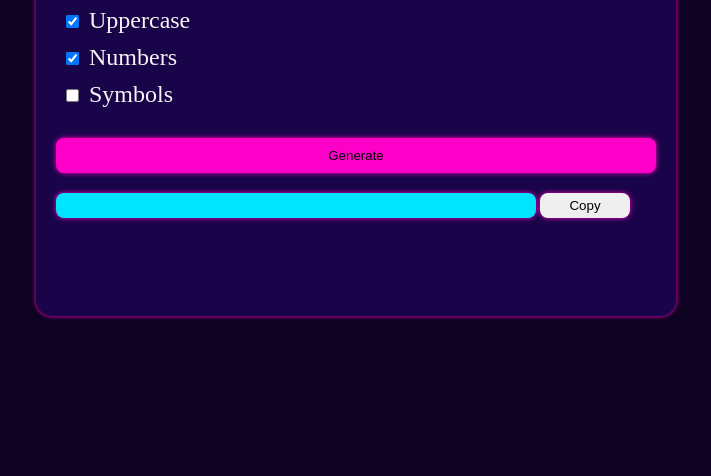
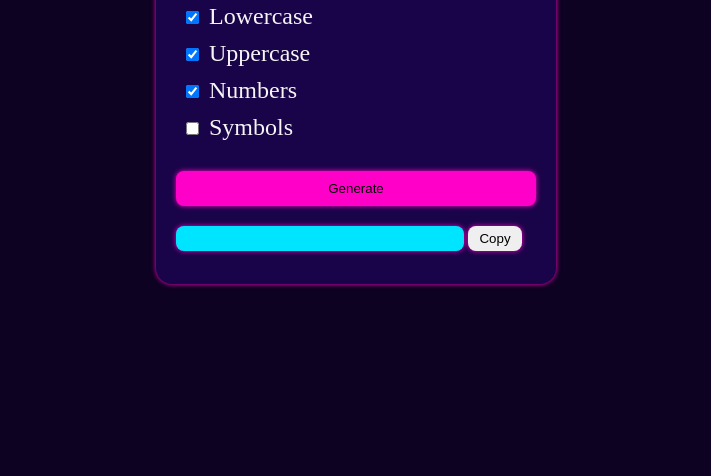
Before and after one commit to Alireza-tork/PasswordGenerator, a plain HTML site: page index.html in a window 1280 px wide. Shown: the part 324-800 px from the top of the page, without its empty margins (284-995 px from the left). Drawn offline with Linux system fonts and the light colour scheme.

Commit message:
PasswordGenerator

```diff
--- a/main.scss
+++ b/main.scss
@@ -33,6 +33,8 @@ body {
 
 form {
     background-color: #1A0449;
+    max-width: 400px;
+    max-height: 415px;
     width: 50%;
     height: 60vh;
     padding: 20px;
```
Also changed, not shown: main.css, 1 other file.
